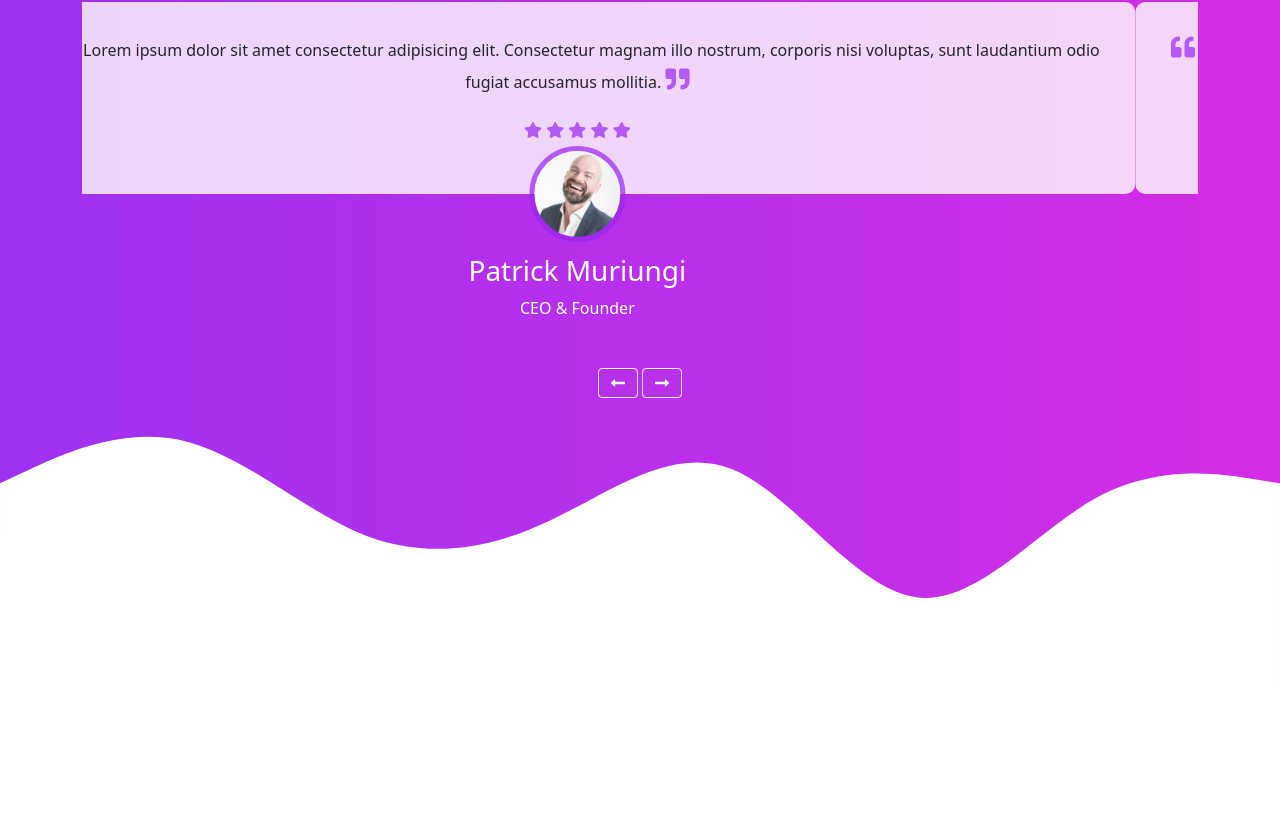
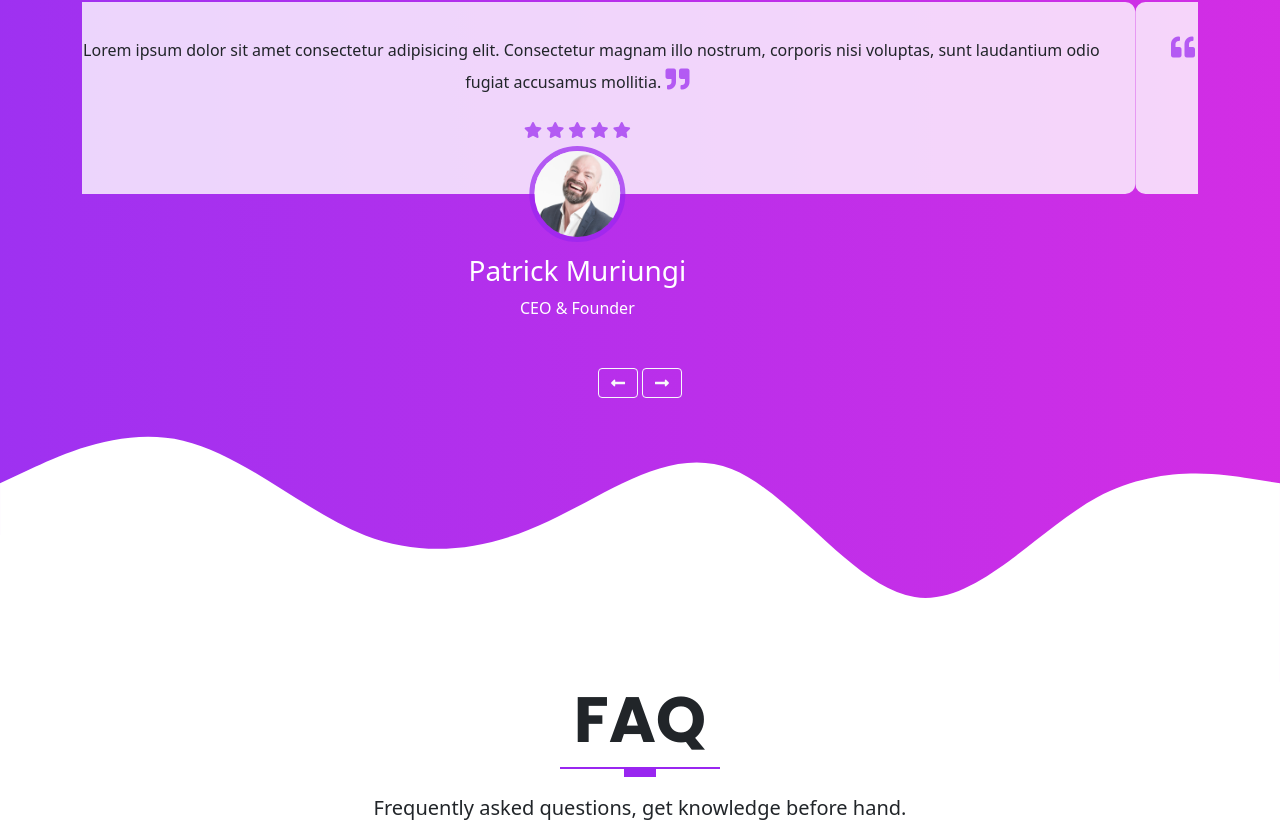
Before and after one commit to PuneetSivananda/bootstrap-5, a website: page index.html in a window 1280 px wide. Shown: the part 3709-4548 px from the top of the page. Before the commit the page ends 4391 px from the top, so only its background shows below. Drawn offline with Linux system fonts and the light colour scheme.

Commit message:
feat: added next section

```diff
--- a/index.html
+++ b/index.html
@@ -476,6 +476,21 @@
     <svg xmlns="http://www.w3.org/2000/svg" viewBox="0 0 1440 320"><path fill="#fff" fill-opacity="1" d="M0,96L34.3,80C68.6,64,137,32,206,48C274.3,64,343,128,411,154.7C480,181,549,171,617,138.7C685.7,107,754,53,823,80C891.4,107,960,213,1029,224C1097.1,235,1166,149,1234,112C1302.9,75,1371,85,1406,90.7L1440,96L1440,320L1405.7,320C1371.4,320,1303,320,1234,320C1165.7,320,1097,320,1029,320C960,320,891,320,823,320C754.3,320,686,320,617,320C548.6,320,480,320,411,320C342.9,320,274,320,206,320C137.1,320,69,320,34,320L0,320Z"></path></svg>
   </section>
 
+  <!--////////////////////////////////////////////////////////////////////////////////////
+                            SECTION 6 FAQ SECTION
+    /////////////////////////////////////////////////////////////////////////////////////-->
+  <section id="faq" class="faq">
+    <div class="container">
+      <div class="row text-center">
+        <h1 class="display-3 fw-bold text-uppercase">
+          FAQ
+        </h1>
+        <div class="heading-line"></div>
+        <p class="lead">Frequently asked questions, get knowledge before hand.</p>
+      </div>
+    </div>
+  </section>
+
 
 
   <script src="/assests/js/bootstrap.bundle.js"></script>
```
